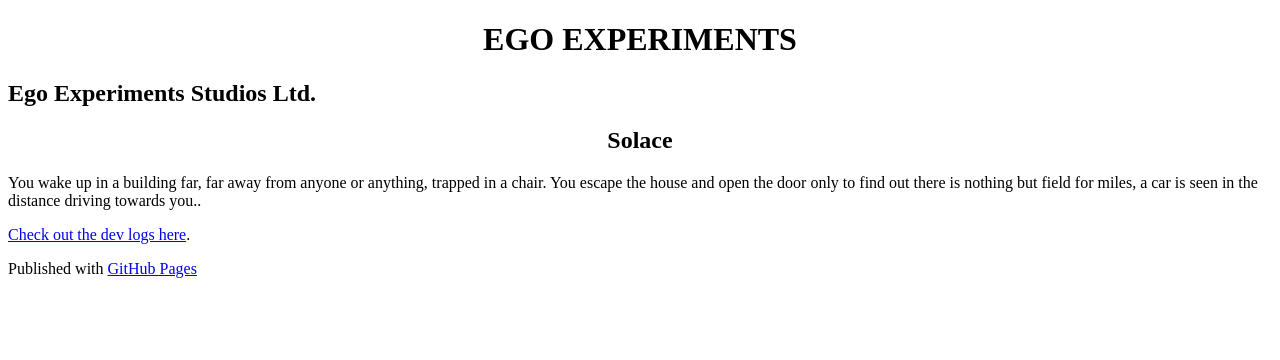
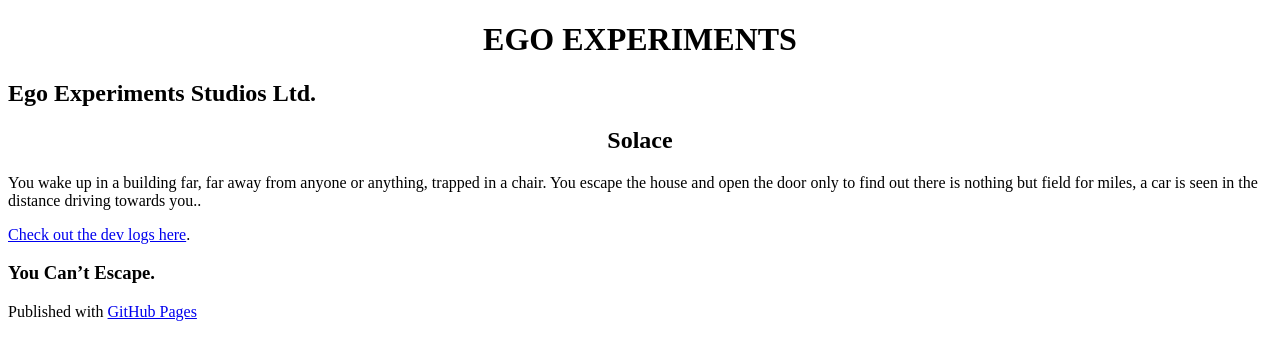
Before and after one commit to EgoExperiments/EgoExperiments.github.io, a Jekyll site: the page built from index.md, in a window 1280 px wide. Shown: the top 360 px of the page. Built offline with Jekyll 4.4.1, drawn with Linux system fonts in a browser that asks for light colours; our own code applies the rules of GitHub Pages for plain Markdown files.

Commit message:
Update index.md

```diff
--- a/index.md
+++ b/index.md
@@ -5,3 +5,28 @@ layout: default
 You wake up in a building far, far away from anyone or anything, trapped in a chair. You escape the house and open the door only to find out there is nothing but field for miles, a car is seen in the distance driving towards you..
 
 [Check out the dev logs here](./another-page.html).
+
+
+
+
+
+
+
+
+
+
+
+
+
+
+
+
+
+
+
+
+
+
+
+
+### You Can't Escape.
```
